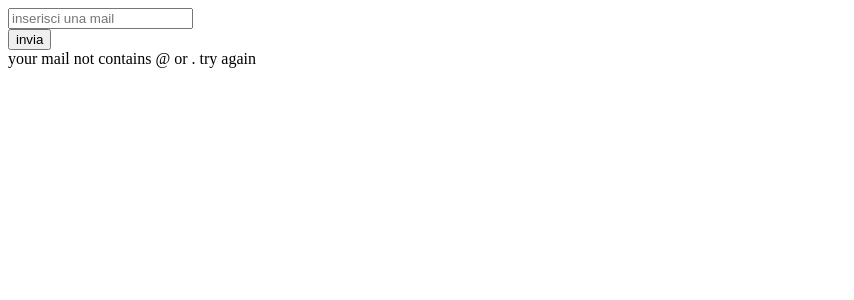
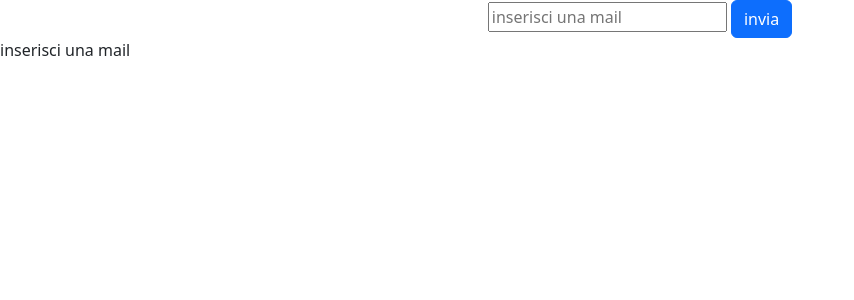
Before and after one commit to ChriCore99/php-iscrizione-newsletter, a PHP site: page / in a window 1280 px wide. Shown: the top 300 px of the page, without its empty margins (0-854 px from the left). Run offline with PHP 8.4, Linux system fonts and the light colour scheme; data that the repository does not hold is empty.

Commit message:
ADD: correzione esercizio post tiket

```diff
--- a/index.php
+++ b/index.php
@@ -1,36 +1,50 @@
 <?php
-    $email = $_POST['email'];
+include __DIR__ . '/utilities.php';
 
-    function mail_verification($email){
-        if(str_contains($email, '@') && str_contains($email, '.')){
-            echo 'your mail is valid, welcome to our news letter!';
-        } else {
-            echo 'your mail not contains @ or . try again';
-        }
-    }
+$email = $_POST['email'] ?? null;
+
 ?>
 
 <!DOCTYPE html>
 <html lang="en">
+
 <head>
     <meta charset="UTF-8">
     <meta name="viewport" content="width=device-width, initial-scale=1.0">
+    <link href="https://cdn.jsdelivr.net/npm/bootstrap@5.3.3/dist/css/bootstrap.min.css" rel="stylesheet"
+        integrity="sha384-QWTKZyjpPEjISv5WaRU9OFeRpok6YctnYmDr5pNlyT2bRjXh0JMhjY6hW+ALEwIH" crossorigin="anonymous">
     <title>Document</title>
 </head>
+
 <body>
-    <form action="" method="POST">
+    <form class="text-center" action="" method="POST">
         <!-- input della mail -->
-        <div>
-            <input type="email" name="email" id="email" placeholder="inserisci una mail">
-        </div>
+
+        <input type="text" name="email" id="email" placeholder="inserisci una mail">
         <!-- button invio dati -->
-        <div>
-            <button>invia</button>
-        </div>
+        <button class="btn btn-primary">invia</button>
     </form>
 
     <div>
-        <?php echo mail_verification($email) ?>
+        <?php /* stampa_alert(
+            mail_verification($email)
+        ) */ ?>
+
+        <?php if ($email === null) { ?>
+            <div>
+                inserisci una mail
+            </div>
+        <?php } elseif (mail_verification($email)) { ?>
+            <div class="alert alert-success" role="alert">
+                Your mail is valid, welcome to our news letter!
+            </div>
+        <?php } else { ?>
+            <div class="alert alert-danger" role="alert">
+                Your mail not contains . or @ try again!
+            </div>
+        <?php } ?>
+
     </div>
 </body>
+
 </html>
--- /dev/null
+++ b/utilities.php
@@ -0,0 +1,36 @@
+<?php
+    // funzione di controllo
+    /* function mail_verification($email){
+        if($email === null){
+            echo 'inserisci una mail';
+        } else {
+            if(str_contains($email, '@') && str_contains($email, '.')){
+                return true;
+            } else {
+                return false;
+            }
+        }
+    }; */
+
+    function mail_verification($email){
+        if (str_contains($email, '@') && str_contains($email, '.')) {
+            return true;
+        } else {
+            return false;
+        }
+    };
+
+    // funzione per stampa messaggio
+    /* function stampa_alert($emailVerificationResult){
+        if($emailVerificationResult === true){
+            echo '<div class="alert alert-success" role="alert">
+                    Your mail is valid, welcome to our news letter!
+                  </div>';
+        } else {
+            echo '<div class="alert alert-danger" role="alert">
+                    Your mail not contains . or @ try again!
+                  </div>';
+        }
+    } */
+
+?>
```
